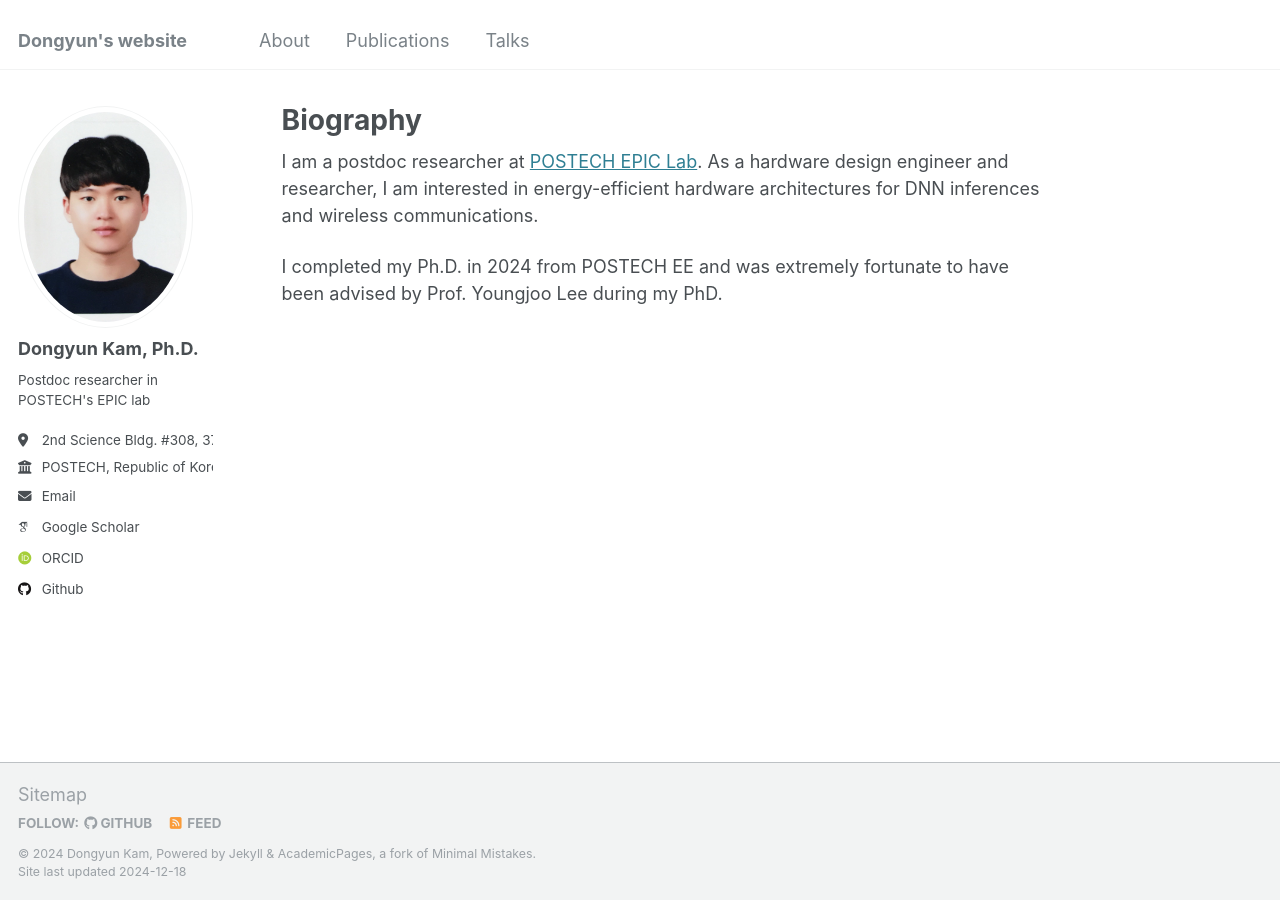
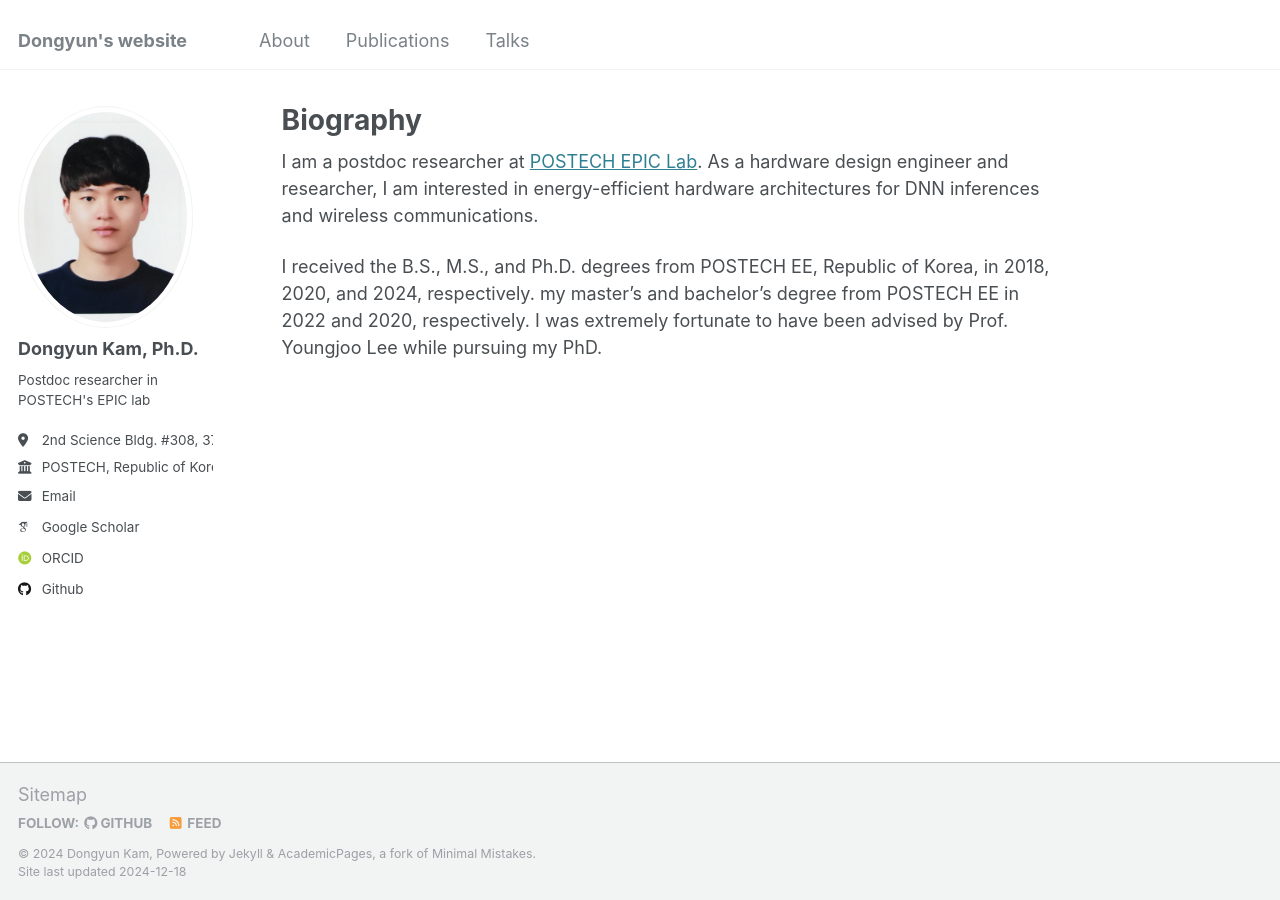
Before and after one commit to Dongyunkam/dongyunkam.github.io, a Jekyll site: the page built from _pages/about.md, in a window 1280 px wide. Built offline with Jekyll 4.4.1, drawn with Linux system fonts in a browser that asks for light colours; some web fonts are replaced.

Commit message:
Update about.md

```diff
--- a/_pages/about.md
+++ b/_pages/about.md
@@ -9,4 +9,5 @@ redirect_from:
 
 I am a postdoc researcher at [POSTECH EPIC Lab](https://sites.google.com/view/epiclab/home). As a hardware design engineer and researcher, I am interested in energy-efficient hardware architectures for DNN inferences and wireless communications.
 
-I completed my Ph.D. in 2024 from POSTECH EE and was extremely fortunate to have been advised by Prof. Youngjoo Lee during my PhD.
+I received the B.S., M.S., and Ph.D. degrees from POSTECH EE, Republic of Korea, in 2018, 2020, and 2024, respectively.
+my master's and bachelor's degree from POSTECH EE in 2022 and 2020, respectively. I was extremely fortunate to have been advised by Prof. Youngjoo Lee while pursuing my PhD.
```
